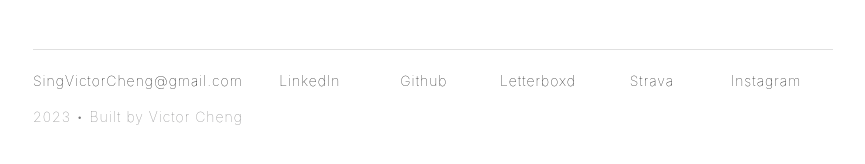
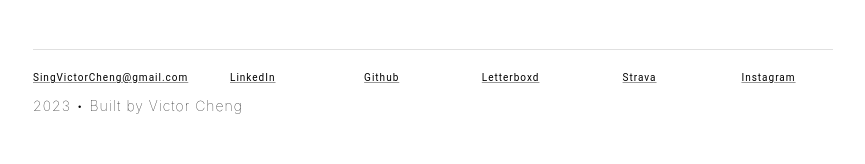
Before and after one commit to vstoic/Portfolio, a React (Create React App) app: page /#/ in a window 1280 px wide. Shown: the part 2543-2707 px from the top of the page, without its empty margins (207-1072 px from the left). Built offline with nearby package versions, Linux system fonts and the light colour scheme.

Commit message:
footer color adjustment

```diff
--- a/src/assets/MaterialThemes.js
+++ b/src/assets/MaterialThemes.js
@@ -19,7 +19,7 @@ const darkTheme = createTheme({
   palette: {
     mode: 'dark',
     primary: {
-      main: '#333333',
+      main: '#f5f5f5',
     },
     secondary: {
       main: '#4d4d4d',
@@ -33,7 +33,6 @@ const darkTheme = createTheme({
       primary: '#f5f5f5',
       title: '#f5f5f5',
       secondary: 'rgb(200, 200, 200)',
-
       link: '#ffffff',
     },
     border: {
--- a/src/components/Footer/Footer.jsx
+++ b/src/components/Footer/Footer.jsx
@@ -2,8 +2,10 @@ import { Box, Typography } from '@mui/material';
 import { Divider } from '@mui/material';
 import { StyledLink } from './FooterStyle';
 import { Link as RouterLink } from 'react-router-dom';
+import { useCustomTheme } from '../../assets/MaterialThemes';
 
 export default function Footer() {
+  const theme = useCustomTheme();
   return (
     <Box
       sx={{
@@ -36,10 +38,12 @@ export default function Footer() {
           // rel="noopener noreferrer"
           component={RouterLink}
           to="/"
+          theme={theme}
         >
           SingVictorCheng@gmail.com
         </StyledLink>
         <StyledLink
+          theme={theme}
           target="_blank"
           rel="noopener noreferrer"
           href="https://www.linkedin.com/in/victorcheng3"
@@ -47,6 +51,7 @@ export default function Footer() {
           LinkedIn
         </StyledLink>
         <StyledLink
+          theme={theme}
           target="_blank"
           rel="noopener noreferrer"
           href="https://github.com/vstoic/vstoic.github.io"
@@ -54,6 +59,7 @@ export default function Footer() {
           Github
         </StyledLink>
         <StyledLink
+          theme={theme}
           target="_blank"
           rel="noopener noreferrer"
           href="https://letterboxd.com/vstoic/"
@@ -61,6 +67,7 @@ export default function Footer() {
           Letterboxd
         </StyledLink>
         <StyledLink
+          theme={theme}
           target="_blank"
           rel="noopener noreferrer"
           href="https://www.strava.com/athletes/3299755"
@@ -68,6 +75,7 @@ export default function Footer() {
           Strava
         </StyledLink>
         <StyledLink
+          theme={theme}
           target="_blank"
           rel="noopener noreferrer"
           href="https://instagram.com/memoir.log"
@@ -78,7 +86,7 @@ export default function Footer() {
       <Box>
         <Typography
           sx={{
-            color: '#4d4d4ec3',
+            // color: '#4d4d4ec3',
             fontWeight: '100',
             fontSize: '14px',
             display: { xs: 'none', sm: 'none', md: 'none', lg: 'block' },
--- a/src/components/Footer/FooterStyle.js
+++ b/src/components/Footer/FooterStyle.js
@@ -1,41 +1,26 @@
 import styled from 'styled-components';
 import { Link } from '@mui/material';
 
-// && overrides the default Link styles
-export const StyledLink = styled(Link)`
-  && {
-    text-align: center;
-    margin: 0px 20px 5px 0;
-    color: black;
-    font-weight: 100;
-    font-size: 14px;
-    font-family:
-      'Phi',
-      -apple-system,
-      BlinkMacSystemFont,
-      Segoe UI,
-      Roboto,
-      Oxygen,
-      Ubuntu,
-      Cantarell,
-      'Fira Sans',
-      'Droid Sans',
-      'Helvetica Neue',
-      sans-serif;
-    letter-spacing: 1px;
-    width: 100%;
-    text-decoration: none;
-    transition: all 0.3s ease-in-out;
-
-    &:hover {
-      font-weight: 200;
-      transform: scale(1.04);
-    }
-
-    @media (max-width: 1200px) {
-      font-size: 14px;
-      text-align: left;
-      margin: 0px 0px 20px 10%; /* Adjust margins for mobile */
-    }
-  }
-`;
+export const StyledLink = styled(Link)(({ theme }) => ({
+  textDecoration: 'none',
+  textAlign: 'center',
+  margin: '0px 20px 5px 0',
+  color: theme.palette.text.link,
+  fontWeight: 100,
+  fontSize: '14px',
+  fontFamily:
+    'Phi, -apple-system, BlinkMacSystemFont, Segoe UI, Roboto, Oxygen, Ubuntu, Cantarell, Fira Sans, Droid Sans, Helvetica Neue, sans-serif',
+  letterSpacing: '1px',
+  width: '100%',
+  transition: 'all 0.3s ease-in-out',
+  '&:hover': {
+    fontWeight: 200,
+    transform: 'scale(1.04)',
+  },
+  '@media (max-width: 1200px)': {
+    color: theme.palette.text.link,
+    fontSize: '14px',
+    textAlign: 'left',
+    margin: '0px 0px 20px 10%', // Adjust margins for mobile
+  },
+}));
```
